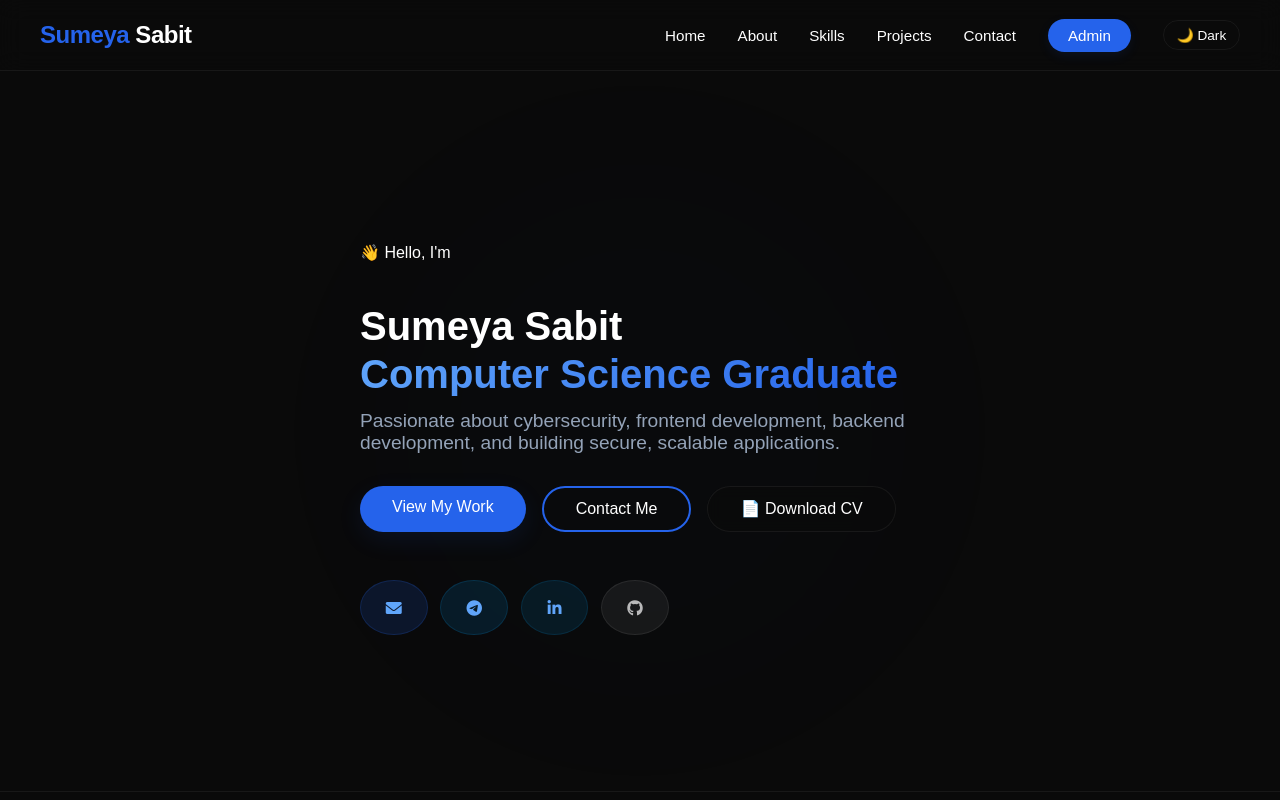
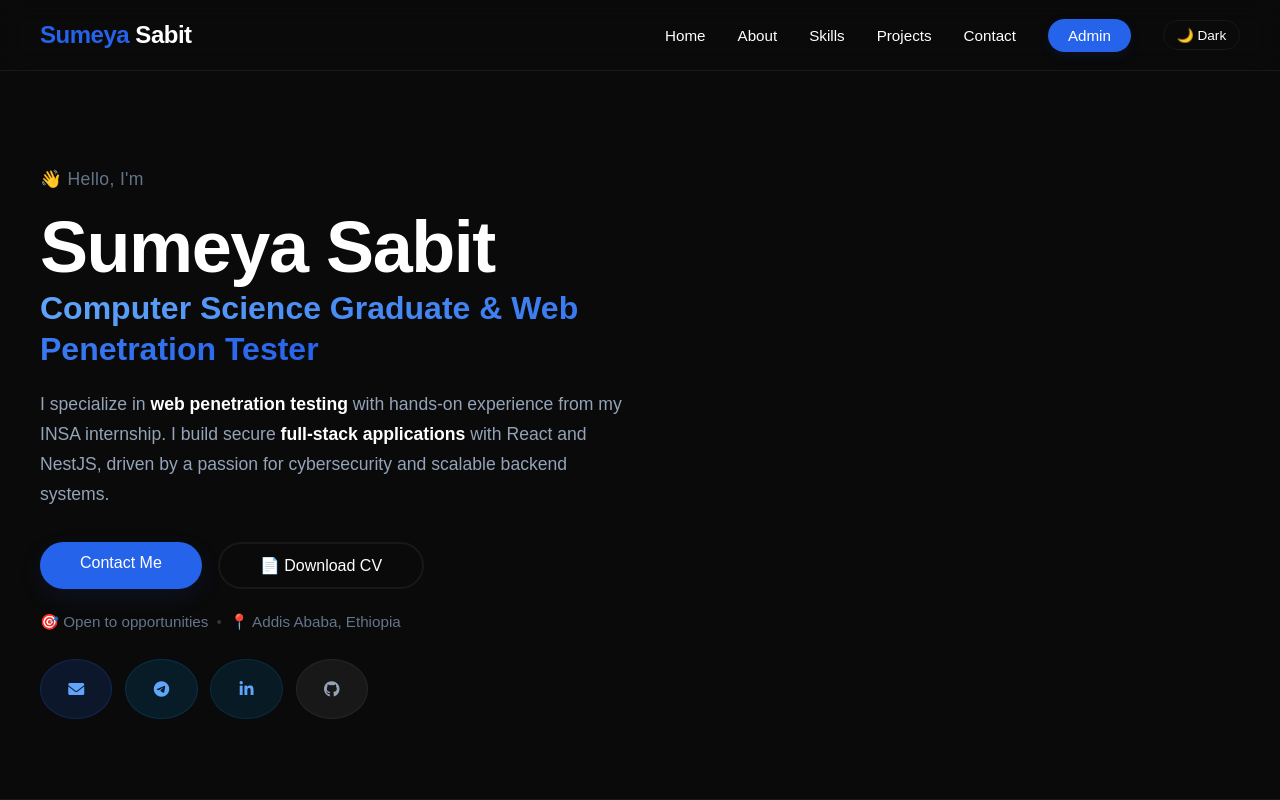
Before and after one commit to sumsabit/portfolio, a React (Vite) app in the folder client/: page / in a window 1280 px wide. Shown: the top 800 px of the page. Built offline with nearby package versions, Linux system fonts and the light colour scheme; no server answers.

Commit message:
add attarction on hero page

```diff
--- a/client/src/components/Hero.css
+++ b/client/src/components/Hero.css
@@ -1,5 +1,5 @@
 /* =========================
-   HERO SECTION
+   HERO SECTION – MUKEREM STYLE
 ========================= */
 .hero-section {
   min-height: 90vh;
@@ -7,175 +7,72 @@
   align-items: center;
   background-color: var(--bg-primary);
   position: relative;
-  overflow: hidden;
-}
-
-/* Subtle animated glow (blue) – adapts to theme */
-.hero-section::before {
-  content: '';
-  position: absolute;
-  top: 50%;
-  left: 50%;
-  transform: translate(-50%, -50%);
-  width: 600px;
-  height: 600px;
-  background: var(--accent-glow);
-  border-radius: 50%;
-  filter: blur(100px);
-  z-index: 0;
-  animation: pulseGlow 6s ease-in-out infinite;
-}
-
-@keyframes pulseGlow {
-  0%, 100% {
-    transform: translate(-50%, -50%) scale(1);
-    opacity: 0.08;
-  }
-  50% {
-    transform: translate(-50%, -50%) scale(1.2);
-    opacity: 0.15;
-  }
 }
 
 .hero-container {
   max-width: 1200px;
   margin: 0 auto;
   padding: 80px 1.5rem;
-  position: relative;
-  z-index: 1;
+  width: 100%;
 }
 
 .hero-content {
-  max-width: 640px;
+  max-width: 720px;
 }
 
-/* =========================
-   BADGE / AVAILABILITY
-========================= */
-.hero-badge {
-  display: flex;
-  align-items: center;
-  gap: 0.5rem;
-  color: var(--accent);
-  font-weight: 600;
-  font-size: 0.8rem;
-  text-transform: uppercase;
-  letter-spacing: 0.1em;
-  margin-bottom: 0.5rem;
+/* Greeting */
+.hero-greeting {
+  color: var(--text-muted);
+  font-weight: 400;
+  font-size: 1.1rem;
+  margin-bottom: 0.3rem;
+  letter-spacing: 0.02em;
 }
 
-.hero-badge-dot {
-  width: 0.5rem;
-  height: 0.5rem;
-  background: #22c55e; /* green – stays same */
-  border-radius: 50%;
-  display: inline-block;
-  animation: pulse-dot 2s ease-in-out infinite;
+/* Name – large, bold */
+.hero-name {
+  font-size: 3.5rem;
+  font-weight: 800;
+  color: var(--text-primary);
+  line-height: 1.1;
+  letter-spacing: -0.02em;
+}
+@media (min-width: 768px) {
+  .hero-name {
+    font-size: 4.5rem;
+  }
 }
 
-@keyframes pulse-dot {
-  0%, 100% { opacity: 1; }
-  50% { opacity: 0.3; }
-}
-
-/* =========================
-   TITLE & SUBTITLE
-========================= */
-.hero-title {
-  font-size: 2.5rem;
-  font-weight: 700;
-  color: var(--text-primary);
-  line-height: 1.2;
-  margin-bottom: 0.5rem;
-}
-/* =========================
-   HERO SOCIAL ICONS
-========================= */
-.hero-social-icons {
-  display: flex;
-  gap: 0.8rem;
-  margin-top: 1.5rem;
-  flex-wrap: wrap;
-}
-
-.hero-social-icons .social-icon {
-  display: inline-flex;
-  align-items: center;
-  justify-content: center;
-  width: 2.5rem;
-  height: 2.5rem;
-  border-radius: 50%;
-  font-size: 1.2rem;
-  text-decoration: none;
-  transition: all 0.3s ease;
-  border: 1px solid rgba(255, 255, 255, 0.08);
-  color: rgba(255, 255, 255, 0.7);
-}
-.hero-social-icons .social-icon:hover {
-  transform: translateY(-2px) scale(1.05);
-}
-
-/* Individual brand colors */
-.hero-social-icons .social-icon.email {
-  background: rgba(37, 99, 235, 0.15);
-  color: #60a5fa;
-  border-color: rgba(37, 99, 235, 0.2);
-}
-.hero-social-icons .social-icon.email:hover {
-  background: rgba(37, 99, 235, 0.25);
-}
-
-.hero-social-icons .social-icon.telegram {
-  background: rgba(0, 136, 204, 0.15);
-  color: #60a5fa;
-  border-color: rgba(0, 136, 204, 0.2);
-}
-.hero-social-icons .social-icon.telegram:hover {
-  background: rgba(0, 136, 204, 0.25);
-}
-
-.hero-social-icons .social-icon.linkedin {
-  background: rgba(0, 119, 181, 0.15);
-  color: #60a5fa;
-  border-color: rgba(0, 119, 181, 0.2);
-}
-.hero-social-icons .social-icon.linkedin:hover {
-  background: rgba(0, 119, 181, 0.25);
-}
-
-.hero-social-icons .social-icon.github {
-  background: rgba(255, 255, 255, 0.06);
-  color: rgba(255, 255, 255, 0.7);
-  border-color: rgba(255, 255, 255, 0.08);
-}
-.hero-social-icons .social-icon.github:hover {
-  background: rgba(255, 255, 255, 0.12);
-}
-.hero-title-sub {
-  font-size: 2.5rem;
-  font-weight: 700;
-}
-
+/* Subtitle – gradient blue */
 .hero-title-gradient {
+  font-size: 1.6rem;
+  font-weight: 600;
   background: linear-gradient(135deg, #60a5fa, #2563eb);
   -webkit-background-clip: text;
   -webkit-text-fill-color: transparent;
   background-clip: text;
+  line-height: 1.3;
+}
+@media (min-width: 768px) {
+  .hero-title-gradient {
+    font-size: 2rem;
+  }
 }
 
-/* =========================
-   DESCRIPTION
-========================= */
+/* Description */
 .hero-desc {
-  font-size: 1.2rem;
+  font-size: 1.1rem;
   color: var(--text-secondary);
-  max-width: 560px;
-  margin-top: 0.75rem;
+  max-width: 600px;
+  margin-top: 1.2rem;
+  line-height: 1.7;
+}
+.hero-desc strong {
+  color: var(--text-primary);
+  font-weight: 600;
 }
 
-/* =========================
-   BUTTONS
-========================= */
+/* Buttons */
 .hero-buttons {
   display: flex;
   flex-wrap: wrap;
@@ -185,7 +82,7 @@
 
 .hero-btn-primary {
   display: inline-block;
-  padding: 0.75rem 2rem;
+  padding: 0.75rem 2.5rem;
   background: var(--accent);
   color: #ffffff;
   border-radius: 9999px;
@@ -202,52 +99,74 @@
 
 .hero-btn-secondary {
   display: inline-block;
-  padding: 0.75rem 2rem;
+  padding: 0.75rem 2.5rem;
   color: var(--text-primary);
-  border: 2px solid var(--accent);
+  border: 2px solid var(--border-color);
   border-radius: 9999px;
   font-weight: 500;
   text-decoration: none;
   transition: all 0.2s;
 }
 .hero-btn-secondary:hover {
-  background: var(--accent);
-  color: #ffffff;
+  border-color: var(--accent);
+  color: var(--accent);
   transform: scale(1.02);
 }
 
-.hero-btn-download {
-  display: inline-block;
-  padding: 0.75rem 2rem;
-  background: var(--card-bg);
-  color: var(--text-primary);
-  border: 1px solid var(--border-color);
-  border-radius: 9999px;
-  font-weight: 500;
-  text-decoration: none;
-  backdrop-filter: blur(8px);
-  transition: all 0.2s;
-}
-.hero-btn-download:hover {
-  background: var(--bg-secondary);
-  transform: scale(1.02);
-}
-
-/* =========================
-   META INFO
-========================= */
+/* Meta – availability + location */
 .hero-meta {
   display: flex;
   flex-wrap: wrap;
   align-items: center;
-  gap: 0.75rem 1.5rem;
+  gap: 0.5rem;
   margin-top: 1.5rem;
   color: var(--text-muted);
-  font-size: 0.9rem;
+  font-size: 0.95rem;
+}
+.hero-meta-dot {
+  color: var(--text-muted);
+  opacity: 0.4;
 }
 
-.hero-meta-item {
+/* Social Icons */
+.hero-socials {
   display: flex;
+  gap: 0.8rem;
+  margin-top: 1.8rem;
+  flex-wrap: wrap;
+}
+
+.hero-socials .social-icon {
+  display: inline-flex;
   align-items: center;
-  gap: 0.5rem;
+  justify-content: center;
+  width: 2.8rem;
+  height: 2.8rem;
+  border-radius: 50%;
+  font-size: 1.2rem;
+  text-decoration: none;
+  transition: all 0.3s ease;
+  border: 1px solid var(--border-color);
+  color: var(--text-secondary);
+  background: transparent;
 }
+.hero-socials .social-icon:hover {
+  transform: translateY(-3px);
+  border-color: var(--accent);
+  color: var(--accent);
+  box-shadow: 0 8px 20px var(--shadow-color);
+}
+
+/* Social hover backgrounds */
+.hero-socials .social-icon.email:hover {
+  background: rgba(37, 99, 235, 0.08);
+}
+.hero-socials .social-icon.telegram:hover {
+  background: rgba(0, 136, 204, 0.08);
+}
+.hero-socials .social-icon.linkedin:hover {
+  background: rgba(0, 119, 181, 0.08);
+}
+.hero-socials .social-icon.github:hover {
+  background: rgba(255, 255, 255, 0.05);
+}
--- a/client/src/components/Hero.jsx
+++ b/client/src/components/Hero.jsx
@@ -8,30 +8,29 @@ export default function Hero() {
         <div className="hero-content">
           <p className="hero-greeting">👋 Hello, I'm</p>
           <h1 className="hero-title">
-            <span>Sumeya Sabit</span>
+            <span className="hero-name">Sumeya Sabit</span>
             <br />
-            <span className="hero-title-gradient">Computer Science Graduate</span>
+            <span className="hero-title-gradient">Computer Science Graduate &amp; Web Penetration Tester</span>
           </h1>
           <p className="hero-desc">
-            Passionate about cybersecurity, frontend development, backend development, and building secure, scalable applications.
+            I specialize in <strong>web penetration testing</strong> with hands-on experience from my INSA internship.
+            I build secure <strong>full-stack applications</strong> with React and NestJS, driven by a passion for cybersecurity
+            and scalable backend systems.
           </p>
-
-          {/* ✅ Buttons */}
           <div className="hero-buttons">
-            <Link to="/projects" className="hero-btn-primary">
-              View My Work
-            </Link>
-            <Link to="/contact" className="hero-btn-secondary">
+            <Link to="/contact" className="hero-btn-primary">
               Contact Me
             </Link>
-            <a href="/Sumeya_CV.pdf" download="Sumeya_Sabit_CV.pdf" className="hero-btn-download">
+            <a href="/Sumeya_CV.pdf" download="Sumeya_Sabit_CV.pdf" className="hero-btn-secondary">
               📄 Download CV
             </a>
           </div>
-
-          {/* ✅ Social Icons (with proper content) */}
           <div className="hero-meta">
-            <div className="hero-social-icons">
+            <span className="hero-meta-item">🎯 Open to opportunities</span>
+            <span className="hero-meta-dot">•</span>
+            <span className="hero-meta-item">📍 Addis Ababa, Ethiopia</span>
+          </div>
+          <div className="hero-socials">
             <a
               href="mailto:sumeyasabit1@gmail.com"
               className="social-icon email"
@@ -69,7 +68,6 @@ export default function Hero() {
           </div>
         </div>
       </div>
-      </div>
     </section>
   );
 }
```
Lines whose indentation alone changed are shown as unchanged.
